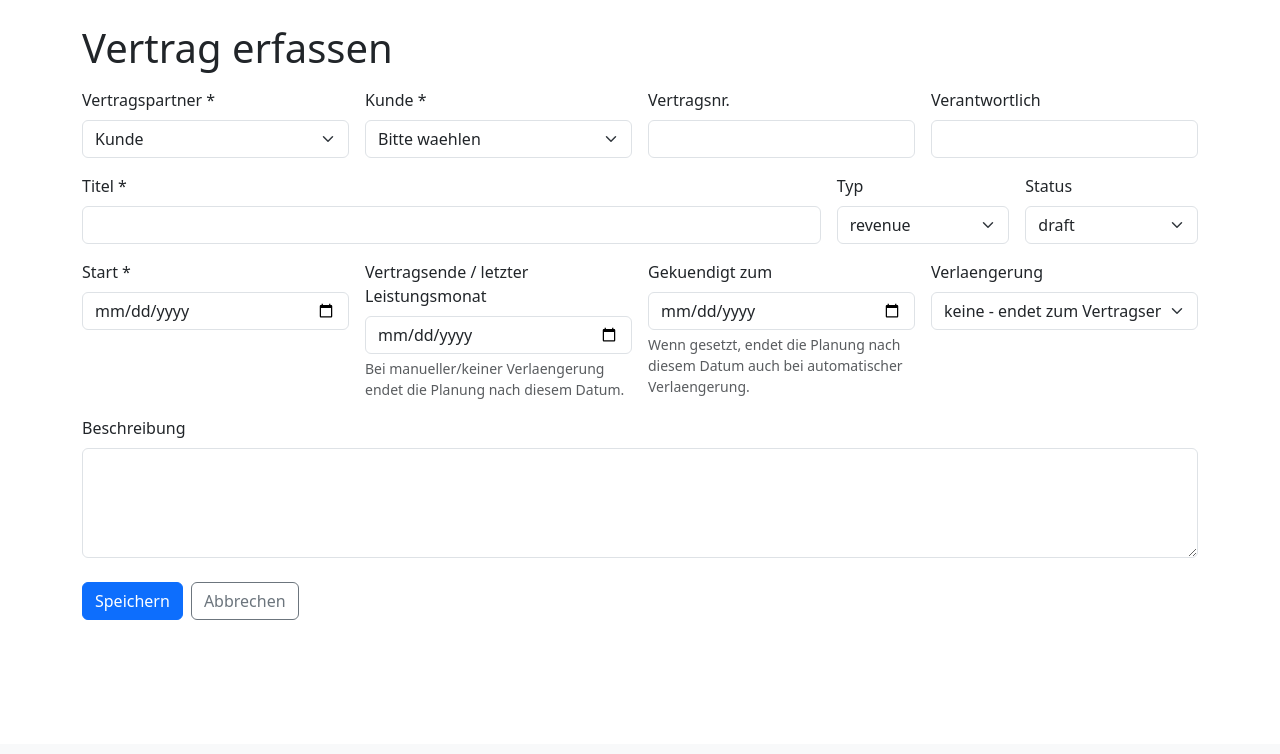
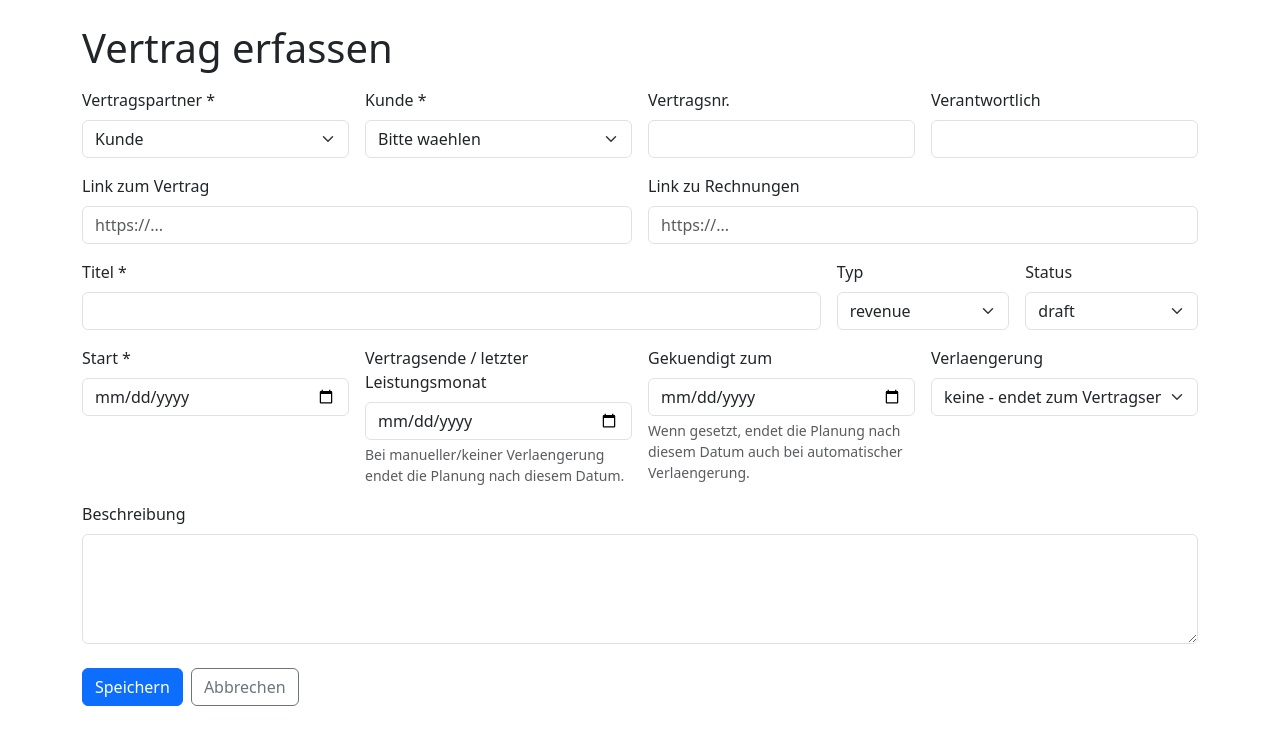
Before and after one commit to SchlaubiDerSchlaue/vertragsplaner, a Flask app: page /contracts/new in a window 1280 px wide. Shown: the part 56-810 px from the top of the page. Before the commit the page ends 676 px from the top, so only its background shows below. Run offline with Flask 3, Linux system fonts and the light colour scheme; the visitor is signed in with stand-in values (Sample User, id 1); tables that the repository leaves empty hold one stand-in row (values such as "Sample post").

Commit message:
Add contract document and invoice links

```diff
--- a/app/imports.py
+++ b/app/imports.py
@@ -98,6 +98,8 @@ def import_contract_rows(file_path):
                 contract_type=clean_value(row.get("contract_type"), "cost" if supplier else "revenue"),
                 start_date=pd.to_datetime(contract_start_raw).date() if contract_start_raw else valid_from,
                 end_date=pd.to_datetime(contract_end_raw).date() if contract_end_raw else None,
+                contract_link=clean_value(row.get("contract_link")),
+                invoice_link=clean_value(row.get("invoice_link")),
             )
             db.session.add(contract)
             db.session.flush()
--- a/app/models.py
+++ b/app/models.py
@@ -105,6 +105,8 @@ class Contract(db.Model):
     renewal_type = db.Column(db.String(50), default="none")
 
     responsible = db.Column(db.String(255))
+    contract_link = db.Column(db.String(2048))
+    invoice_link = db.Column(db.String(2048))
     description = db.Column(db.Text)
 
     created_at = db.Column(db.DateTime, default=datetime.utcnow)
--- a/app/routes/api.py
+++ b/app/routes/api.py
@@ -194,6 +194,8 @@ def apply_contract_filters(query):
                 Contract.contract_no.ilike(search),
                 Contract.title.ilike(search),
                 Contract.responsible.ilike(search),
+                Contract.contract_link.ilike(search),
+                Contract.invoice_link.ilike(search),
                 Customer.name.ilike(search),
                 Supplier.name.ilike(search),
             )
@@ -303,6 +305,8 @@ def serialize_contract(contract, include_positions=False):
         "cancellation_date": iso_date(contract.cancellation_date),
         "renewal_type": contract.renewal_type,
         "responsible": contract.responsible,
+        "contract_link": contract.contract_link,
+        "invoice_link": contract.invoice_link,
         "description": contract.description,
         "partner": serialize_partner_ref(contract),
         "created_at": iso_datetime(contract.created_at),
--- a/app/routes/contracts.py
+++ b/app/routes/contracts.py
@@ -1,5 +1,6 @@
 from datetime import datetime, timedelta
 from decimal import Decimal, InvalidOperation
+from urllib.parse import urlparse
 
 from flask import Blueprint, flash, redirect, render_template, request, url_for
 from sqlalchemy import func
@@ -28,6 +29,8 @@ def list_contracts():
                 Contract.contract_no.ilike(search),
                 Contract.title.ilike(search),
                 Contract.responsible.ilike(search),
+                Contract.contract_link.ilike(search),
+                Contract.invoice_link.ilike(search),
                 Customer.name.ilike(search),
                 Supplier.name.ilike(search),
             )
@@ -327,6 +330,8 @@ def save_contract_from_form(contract):
     contract.cancellation_date = parse_date(request.form.get("cancellation_date"))
     contract.renewal_type = request.form.get("renewal_type", "none")
     contract.responsible = request.form.get("responsible", "").strip() or None
+    contract.contract_link = normalize_url(request.form.get("contract_link"))
+    contract.invoice_link = normalize_url(request.form.get("invoice_link"))
     contract.description = request.form.get("description", "").strip() or None
 
     if contract.customer_id and contract.supplier_id:
@@ -349,6 +354,10 @@ def save_contract_from_form(contract):
         errors.append("Das Kuendigungsdatum darf nicht vor dem Startdatum liegen.")
     if contract.renewal_type not in {"none", "manual", "automatic"}:
         errors.append("Bitte einen gueltigen Verlaengerungstyp auswaehlen.")
+    if not is_valid_url(contract.contract_link):
+        errors.append("Bitte einen gueltigen Link zum Vertrag eingeben.")
+    if not is_valid_url(contract.invoice_link):
+        errors.append("Bitte einen gueltigen Link zu Rechnungen eingeben.")
 
     return errors
 
@@ -442,3 +451,19 @@ def parse_int(value):
         return int(value)
     except (TypeError, ValueError):
         return None
+
+
+def normalize_url(value):
+    value = (value or "").strip()
+    if not value:
+        return None
+    if "://" not in value:
+        value = f"https://{value}"
+    return value
+
+
+def is_valid_url(value):
+    if not value:
+        return True
+    parsed = urlparse(value)
+    return parsed.scheme in {"http", "https"} and bool(parsed.netloc)
--- a/app/templates/contract_detail.html
+++ b/app/templates/contract_detail.html
@@ -16,6 +16,12 @@
     <p><strong>Vertragsnummer:</strong> {{ contract.contract_no or "" }}</p>
     <p><strong>Status:</strong> {{ contract.status }}</p>
     <p><strong>Typ:</strong> {{ contract.contract_type }}</p>
+    {% if contract.contract_link %}
+    <p><strong>Vertrag:</strong> <a href="{{ contract.contract_link }}" target="_blank" rel="noopener noreferrer">Link oeffnen</a></p>
+    {% endif %}
+    {% if contract.invoice_link %}
+    <p><strong>Rechnungen:</strong> <a href="{{ contract.invoice_link }}" target="_blank" rel="noopener noreferrer">Link oeffnen</a></p>
+    {% endif %}
     <p><strong>Laufzeit:</strong> {{ contract.start_date }} bis {{ contract.end_date or "offen" }}</p>
     <p><strong>Gekuendigt zum:</strong> {{ contract.cancellation_date or "nicht gekuendigt" }}</p>
     <p><strong>Verlaengerung:</strong>
--- a/app/templates/contract_form.html
+++ b/app/templates/contract_form.html
@@ -37,6 +37,14 @@
         <div class="col-md-3">
             <label class="form-label" for="responsible">Verantwortlich</label>
             <input class="form-control" id="responsible" name="responsible" value="{{ contract.responsible or '' }}">
+        </div>
+        <div class="col-md-6">
+            <label class="form-label" for="contract_link">Link zum Vertrag</label>
+            <input class="form-control" id="contract_link" name="contract_link" type="url" placeholder="https://..." value="{{ contract.contract_link or '' }}">
+        </div>
+        <div class="col-md-6">
+            <label class="form-label" for="invoice_link">Link zu Rechnungen</label>
+            <input class="form-control" id="invoice_link" name="invoice_link" type="url" placeholder="https://..." value="{{ contract.invoice_link or '' }}">
         </div>
         <div class="col-md-8">
             <label class="form-label" for="title">Titel *</label>
```
Also changed, not shown: create_db.py (+11 -0 lines), docs/API.md (+1 -1 lines), docs/import_template.csv (+4 -4 lines), tests/test_contract_links.py (added, +72 -0 lines).
